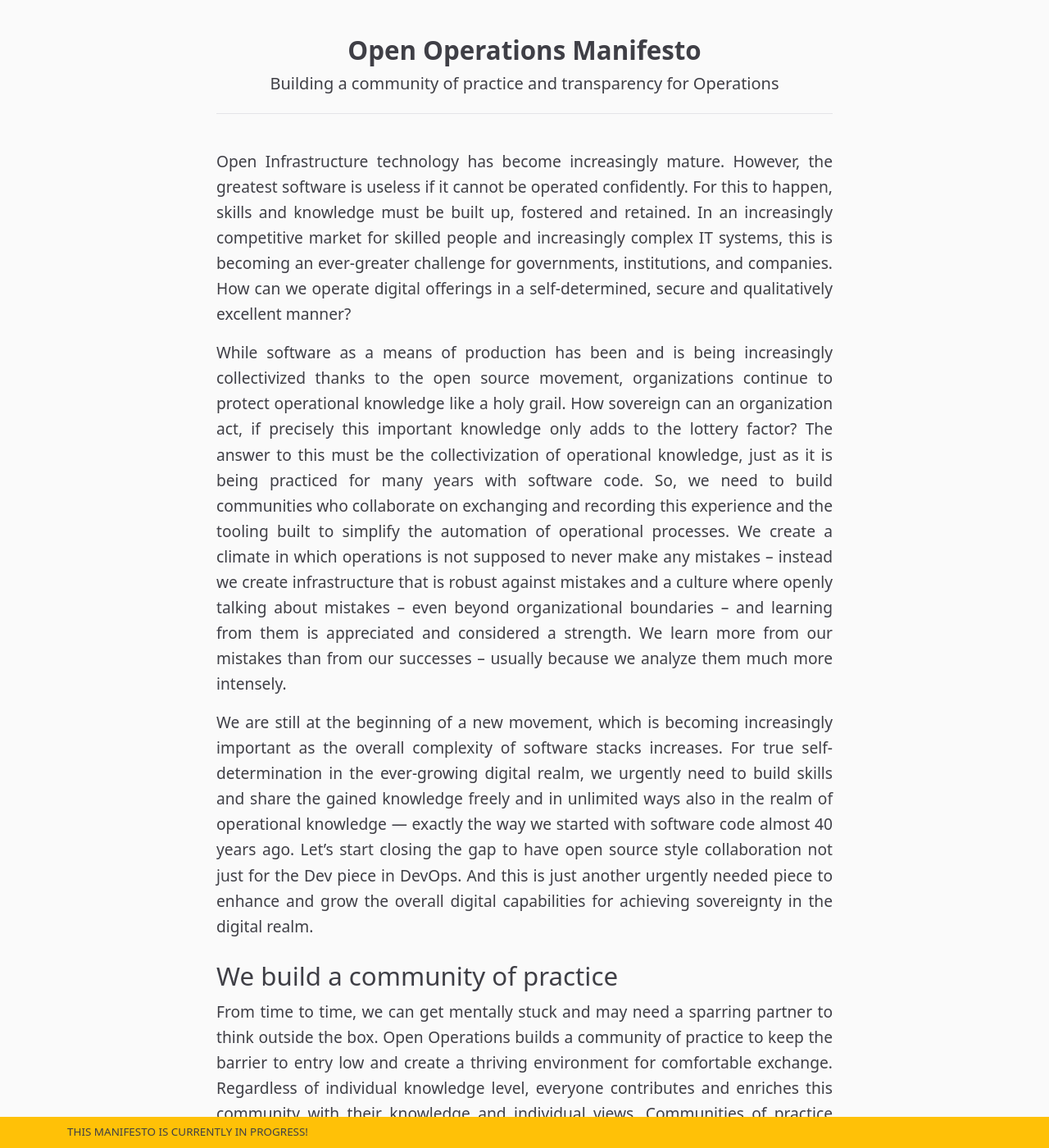
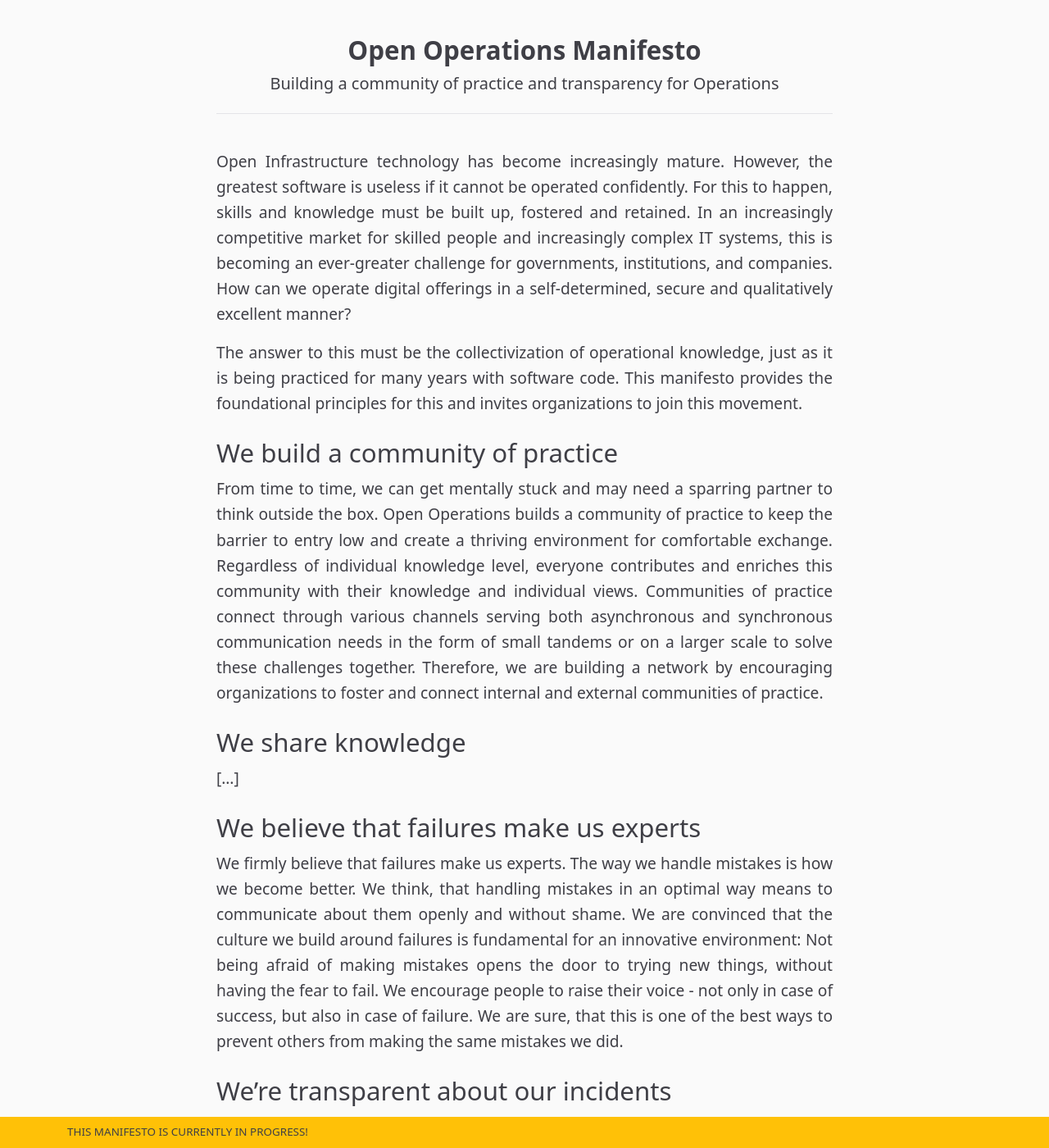
Before and after one commit to SovereignCloudStack/open-operations-manifesto, a Jekyll site: the page built from MANIFESTO.md, in a window 1280 px wide and 1400 px high. Shown: the whole window at 82% size. Built offline with Jekyll 4.4.1, drawn with Linux system fonts in a browser that asks for light colours.

Commit message:
shorten intro
Signed-off-by: maxwolfs <mail@maxwolfs.com>

```diff
--- a/MANIFESTO.md
+++ b/MANIFESTO.md
@@ -5,9 +5,7 @@
 ---
 Open Infrastructure technology has become increasingly mature. However, the greatest software is useless if it cannot be operated confidently. For this to happen, skills and knowledge must be built up, fostered and retained. In an increasingly competitive market for skilled people and increasingly complex IT systems, this is becoming an ever-greater challenge for governments, institutions, and companies. How can we operate digital offerings in a self-determined, secure and qualitatively excellent manner?
 
-While software as a means of production has been and is being increasingly collectivized thanks to the open source movement, organizations continue to protect operational knowledge like a holy grail. How sovereign can an organization act, if precisely this important knowledge only adds to the lottery factor? The answer to this must be the collectivization of operational knowledge, just as it is being practiced for many years with software code. So, we need to build communities who collaborate on exchanging and recording this experience and the tooling built to simplify the automation of operational processes. We create a climate in which operations is not supposed to never make any mistakes – instead we create infrastructure that is robust against mistakes and a culture where openly talking about mistakes – even beyond organizational boundaries – and learning from them is appreciated and considered a strength. We learn more from our mistakes than from our successes – usually because we analyze them much more intensely.
-
-We are still at the beginning of a new movement, which is becoming increasingly important as the overall complexity of software stacks increases. For true self-determination in the ever-growing digital realm, we urgently need to build skills and share the gained knowledge freely and in unlimited ways also in the realm of operational knowledge — exactly the way we started with software code almost 40 years ago. Let’s start closing the gap to have open source style collaboration not just for the Dev piece in DevOps. And this is just another urgently needed piece to enhance and grow the overall digital capabilities for achieving sovereignty in the digital realm.
+The answer to this must be the collectivization of operational knowledge, just as it is being practiced for many years with software code. This manifesto provides the foundational principles for this and invites organizations to join this movement.
 
 ## We build a community of practice
 From time to time, we can get mentally stuck and may need a sparring partner to think outside the box. Open Operations builds a community of practice to keep the barrier to entry low and create a thriving environment for comfortable exchange. Regardless of individual knowledge level, everyone contributes and enriches this community with their knowledge and individual views. Communities of practice connect through various channels serving both asynchronous and synchronous communication needs in the form of small tandems or on a larger scale to solve these challenges together. Therefore, we are building a network by encouraging organizations to foster and connect internal and external communities of practice.
```
